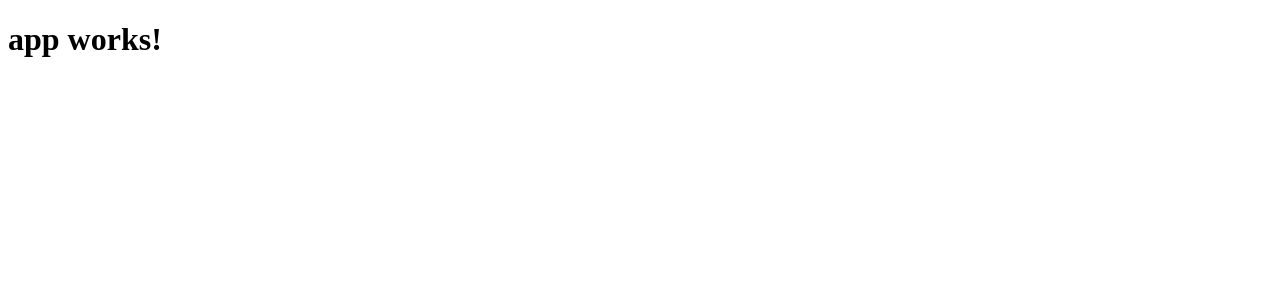
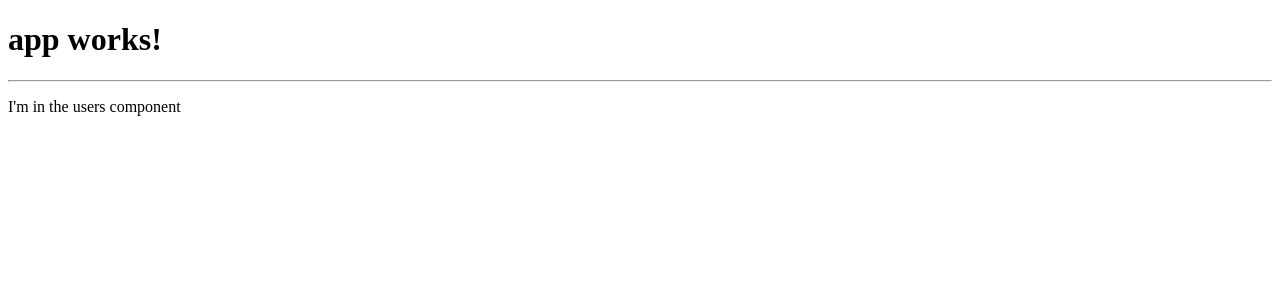
Before and after one commit to BulcsuFarmasi/ionic-udemy-s11, an Angular app: page / in a window 1280 px wide. Shown: the top 300 px of the page. Built offline with nearby package versions, Linux system fonts and the light colour scheme.

Commit message:
add users component

```diff
--- a/src/app/app.component.html
+++ b/src/app/app.component.html
@@ -1,3 +1,5 @@
 <h1>
   {{title}}
 </h1>
+<hr />
+<app-users></app-users>
--- a/src/app/app.module.ts
+++ b/src/app/app.module.ts
@@ -4,10 +4,12 @@
 import { HttpModule } from '@angular/http';
 
 import { AppComponent } from './app.component';
+import { UsersComponent } from './users/users.component';
 
 @NgModule({
   declarations: [
-    AppComponent
+    AppComponent,
+    UsersComponent
   ],
   imports: [
     BrowserModule,
--- /dev/null
+++ b/src/app/users/users.component.ts
@@ -0,0 +1,11 @@
+import { Component } from '@angular/core';
+
+@Component({
+    selector: 'app-users',
+    template: `
+        <p>I'm in the users component</p>
+    `
+})
+export class UsersComponent {
+
+}
```
Also changed, not shown: 1 other file (tests, documents, lock files or other folders).
